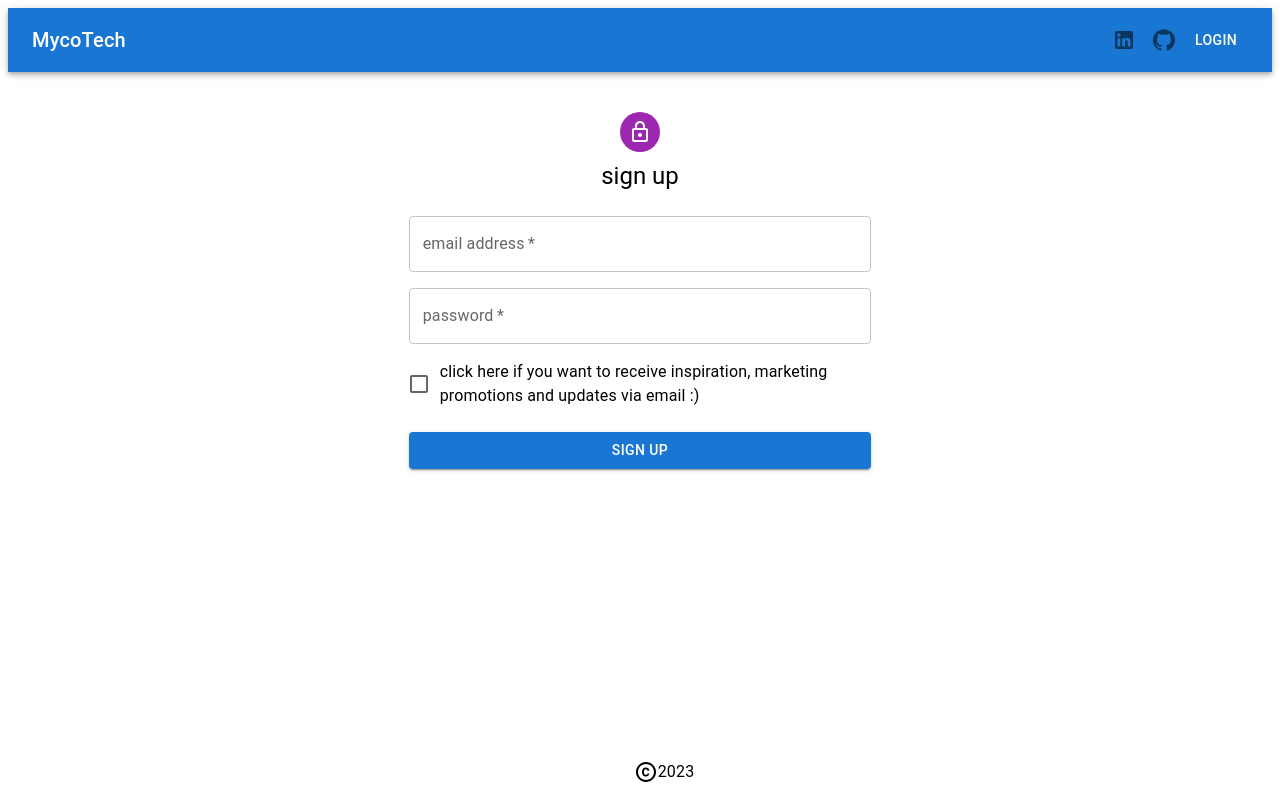
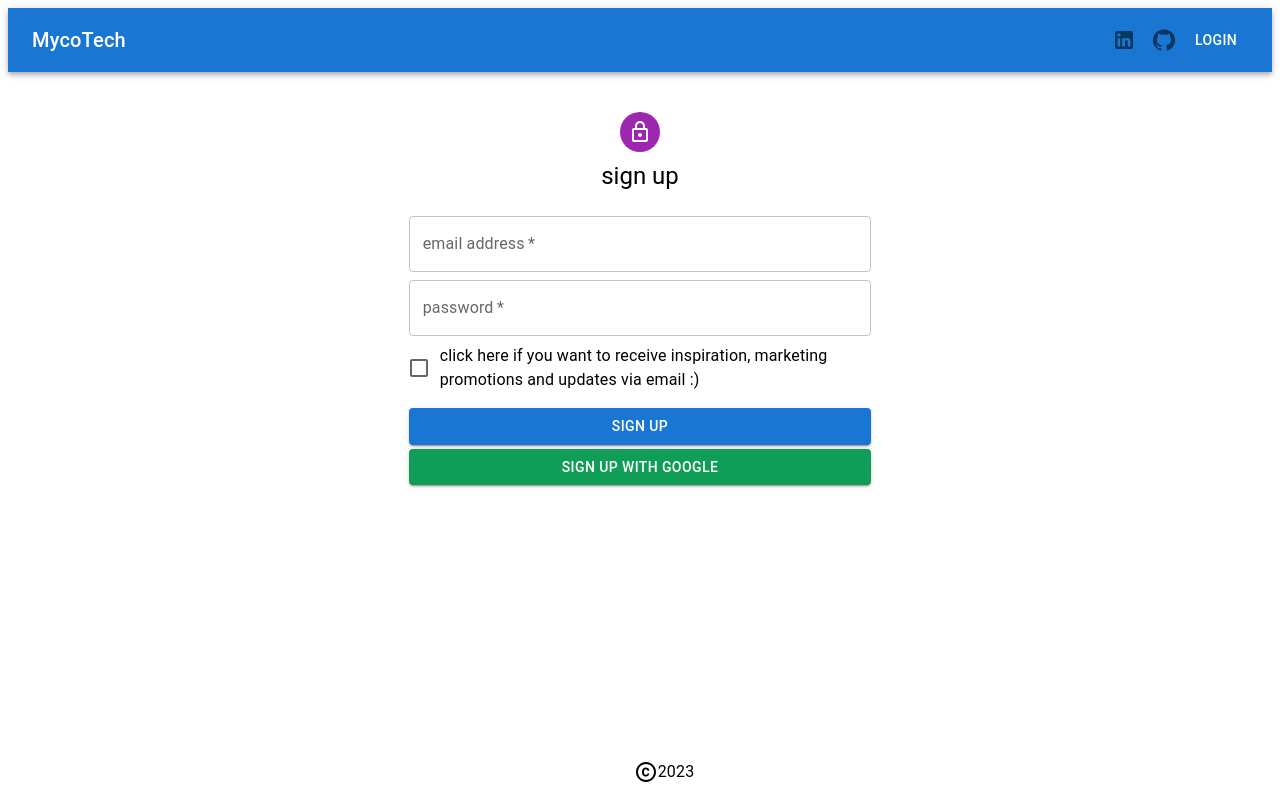
Before and after one commit to candacemartin/voyager-one, a React (Vite) app in the folder client/: page / in a window 1280 px wide. Built offline with nearby package versions, Linux system fonts and the light colour scheme.

Commit message:
update SignUp

```diff
--- a/client/src/components/SignUp.tsx
+++ b/client/src/components/SignUp.tsx
@@ -4,7 +4,6 @@ import Button from '@mui/material/Button';
 import TextField from '@mui/material/TextField';
 import FormControlLabel from '@mui/material/FormControlLabel';
 import Checkbox from '@mui/material/Checkbox';
-import Grid from '@mui/material/Grid';
 import Box from '@mui/material/Box';
 import LockOutlinedIcon from '@mui/icons-material/LockOutlined';
 import Typography from '@mui/material/Typography';
@@ -41,9 +40,28 @@ export default function SignUp() {
   const [signUpToEmails, setSignUpToEmails] = useState(false);
 
   const handleSubmit = async (
-    event: React.MouseEvent<HTMLButtonElement, MouseEvent>,
+    e: React.MouseEvent<HTMLButtonElement, MouseEvent>,
   ) => {
-    event.preventDefault();
+    e.preventDefault();
+
+    try {
+      const response = await fetch('/api/auth/signup', {
+        method: 'POST',
+        headers: { 'Content-Type': 'application/json' },
+        body: JSON.stringify({ email, password, signUpToEmails }),
+      });
+      if (!response.ok) {
+        throw new Error('Error signing up. Please try again.');
+      }
+      setEmail('');
+      setPassword('');
+    } catch (err) {
+      console.error(err);
+    }
+  };
+
+  const handleGoogleAuth = () => {
+    console.log('google auth');
   };
 
   const handleSignUpToEmails = () => setSignUpToEmails(!signUpToEmails);
@@ -64,9 +82,8 @@ export default function SignUp() {
         sign up
       </Typography>
       <Box component='form' noValidate sx={{ mt: 3 }}>
-        <Grid container spacing={2}>
-          <Grid item xs={12}>
         <TextField
+          sx={{ mb: 1 }}
           type='email'
           required
           fullWidth
@@ -77,11 +94,10 @@ export default function SignUp() {
           onChange={(e) => setEmail(e.target.value)}
           autoComplete='email'
         />
-          </Grid>
-          <Grid item xs={12}>
         <TextField
           required
           fullWidth
+          sx={{ mb: 1 }}
           name='password'
           label='password'
           type='password'
@@ -90,26 +106,35 @@ export default function SignUp() {
           onChange={(e) => setPassword(e.target.value)}
           autoComplete='new-password'
         />
-          </Grid>
-          <Grid item xs={12}>
         <FormControlLabel
+          sx={{ mb: 1 }}
           onClick={() => handleSignUpToEmails()}
           control={<Checkbox value='allowExtraEmails' color='primary' />}
           label='click here if you want to receive inspiration, marketing promotions and updates via email :)'
         />
-          </Grid>
-        </Grid>
         <Button
+          sx={{ mt: 1 }}
+          fullWidth
           type='submit'
-          fullWidth
           variant='contained'
-          sx={{ mt: 3, mb: 2 }}
           onClick={(e: React.MouseEvent<HTMLButtonElement, MouseEvent>) =>
             handleSubmit(e)
           }
         >
           sign up
         </Button>
+        <Button
+          fullWidth
+          variant='contained'
+          sx={{
+            mt: 0.5,
+            backgroundColor: '#0F9D58',
+            ':hover': { backgroundColor: '#DB4437' },
+          }}
+          onClick={() => handleGoogleAuth()}
+        >
+          Sign Up with Google
+        </Button>
       </Box>
     </Box>
   );
```
Lines whose indentation alone changed are shown as unchanged.
